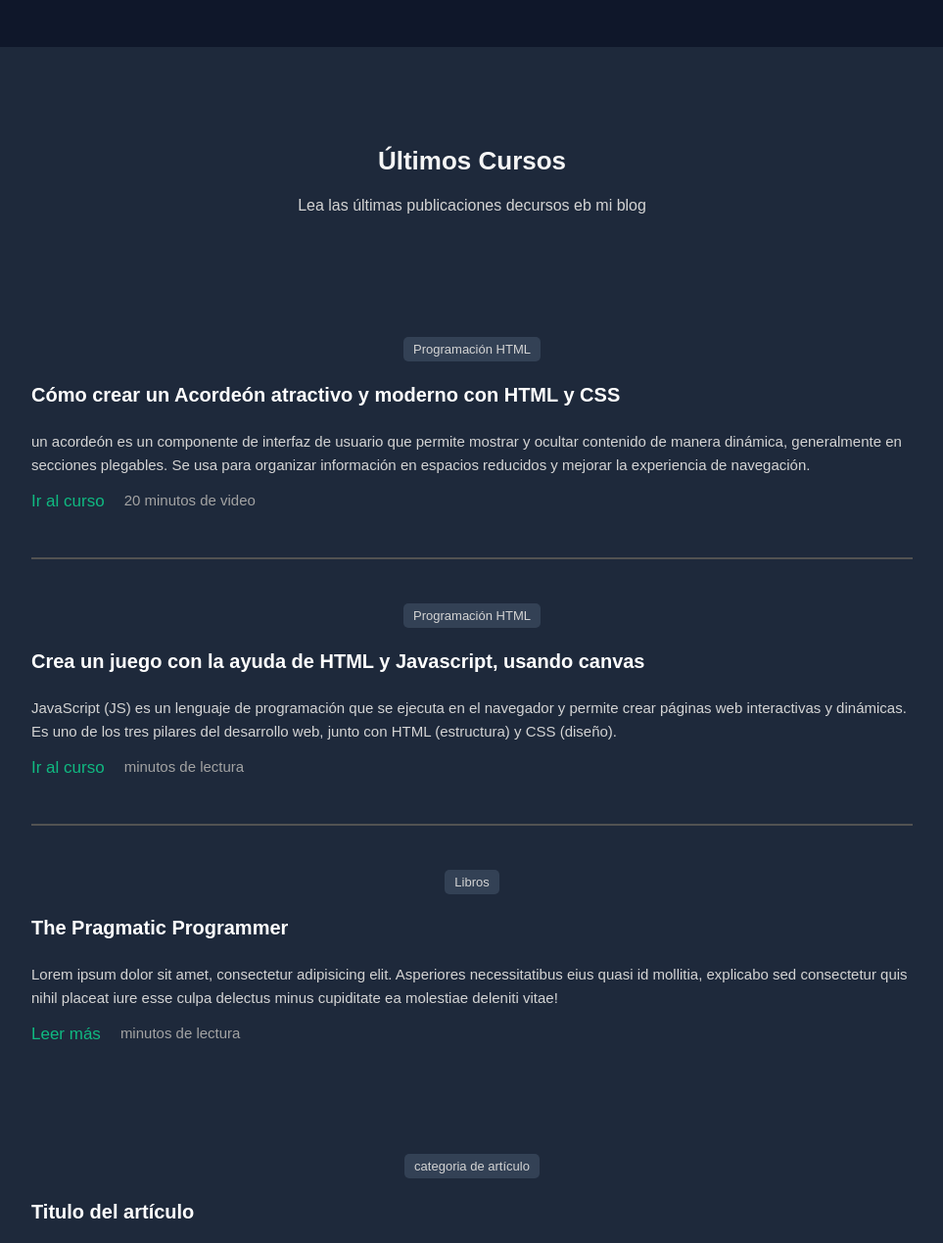
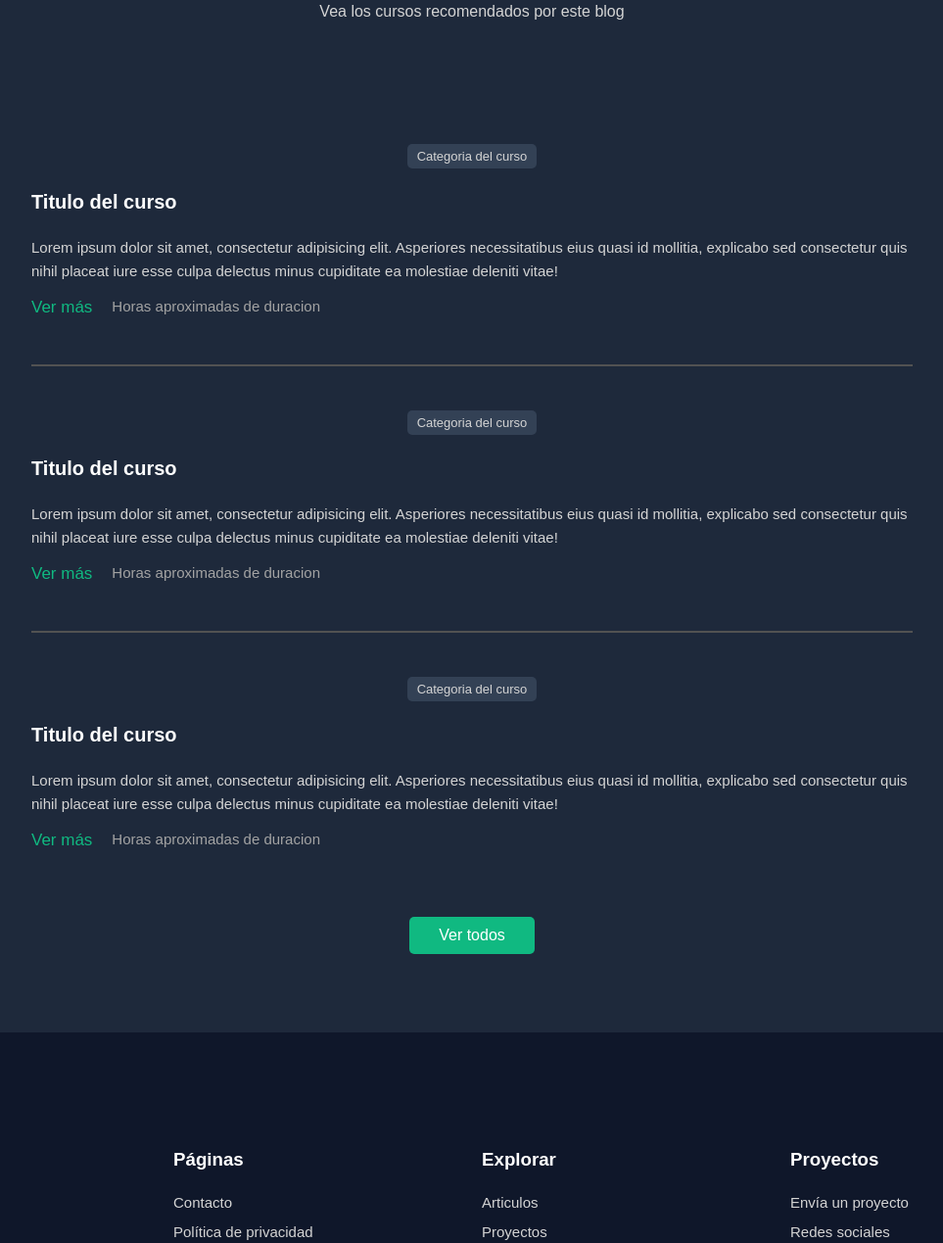
Before and after one commit to TowyPrime/BlogAngel, a plain HTML site: page cursos.html in a window 1280 px wide. Shown: the part 984-2253 px from the top of the page at 98% size, without its empty margins (158-1121 px from the left). Drawn offline with Linux system fonts and the light colour scheme.

Commit message:
Update cursos.html

```diff
--- a/cursos.html
+++ b/cursos.html
@@ -43,11 +43,10 @@
         <section class="contenedor-header">
             <div class="contenido-header">
                 <h1>Sección de cursos</h1>
-                <p>En esta sección encontraremos cursos interesantes que le pueden ayudar en diferentes ámbitos
-                    dentro del mundo de la programación.</p>
+                <p>Sección de cursos recomendados por este blog</p>
                 <div class="botones-header">
-                    <a href="#">Enviar proyectos</a>
-                    <a href="#">Leer artículos</a>
+                    <a href="/formulario.html">Enviar recomendaciones de cursos</a>
+                    <a href="/libros.html">Ver libros</a>
                 </div>
 
             </div>
@@ -58,44 +57,14 @@
     </header>
     <main>
         <div class="seccion-principal">
-            <h2>Últimos Cursos</h2>
-            <p class="parrafo-titulo"> Lea las últimas publicaciones decursos eb mi blog</p>
+            <h2>Últimos cursos recomendados</h2>
+            <p class="parrafo-titulo"> Vea los cursos recomendados por este blog</p>
             <section class="contenedor-articulos">
                 <!--1-->
                 <div class="articulo">
                     <!--categoria-->
-                    <span class="etiqueta">Programación HTML</span>
-                    <h2><a href="https://www.youtube.com/watch?v=oLoUCXA-3hY">Cómo crear un Acordeón atractivo y moderno con HTML y CSS</a></h2>
-                    <p>
-                        un acordeón es un componente de interfaz de usuario que permite mostrar y
-                        ocultar contenido de manera dinámica, generalmente en secciones plegables.
-                        Se usa para organizar información en espacios reducidos y mejorar la experiencia de navegación.
-                    </p>
-                    <div class="mas-informacion">
-                        <a href="https://www.youtube.com/watch?v=oLoUCXA-3hY">Ir al curso</a>
-                        <span class="span-lectura">20 minutos de video</span>
-                    </div>
-                </div>
-                <!-- 2-->
-                <div class="articulo">
-                    <!--categoria-->
-                    <span class="etiqueta">Programación HTML</span>
-                    <h2><a href="https://www.youtube.com/watch?v=NHUfjS0Uehg">Crea un juego con la ayuda de HTML y Javascript, usando canvas</a></h2>
-                    <p>
-                        JavaScript (JS) es un lenguaje de programación que se ejecuta en el navegador y permite crear
-                        páginas web interactivas y dinámicas. Es uno de los tres pilares del desarrollo web, junto con
-                        HTML (estructura) y CSS (diseño).
-                    </p>
-                    <div class="mas-informacion">
-                        <a href="https://www.youtube.com/watch?v=NHUfjS0Uehg">Ir al curso</a>
-                        <span class="span-lectura">minutos de lectura</span>
-                    </div>
-                </div>
-                <!-- 3-->
-                <div class="articulo">
-                    <!--categoria-->
-                    <span class="etiqueta">Libros</span>
-                    <h2><a href="#">The Pragmatic Programmer</a></h2>
+                    <span class="etiqueta">Categoria del curso</span>
+                    <h2><a href="#">Titulo del curso</a></h2>
                     <p>
                         Lorem ipsum dolor sit amet, consectetur adipisicing elit. Asperiores necessitatibus eius quasi
                         id mollitia,
@@ -103,15 +72,15 @@
                         molestiae deleniti vitae!
                     </p>
                     <div class="mas-informacion">
-                        <a href="#">Leer más</a>
-                        <span class="span-lectura">minutos de lectura</span>
+                        <a href="#">Ver más</a>
+                        <span class="span-lectura">Horas aproximadas de duracion</span>
                     </div>
                 </div>
-                <!--4-->
+                <!--2-->
                 <div class="articulo">
                     <!--categoria-->
-                    <span class="etiqueta">categoria de artículo</span>
-                    <h2><a href="#">Titulo del artículo</a></h2>
+                    <span class="etiqueta">Categoria del curso</span>
+                    <h2><a href="#">Titulo del curso</a></h2>
                     <p>
                         Lorem ipsum dolor sit amet, consectetur adipisicing elit. Asperiores necessitatibus eius quasi
                         id mollitia,
@@ -119,15 +88,15 @@
                         molestiae deleniti vitae!
                     </p>
                     <div class="mas-informacion">
-                        <a href="#">Leer más</a>
-                        <span class="span-lectura">minutos de lectura</span>
+                        <a href="#">Ver más</a>
+                        <span class="span-lectura">Horas aproximadas de duracion</span>
                     </div>
                 </div>
-                <!--5-->
+                <!--3-->
                 <div class="articulo">
                     <!--categoria-->
-                    <span class="etiqueta">categoria de artículo</span>
-                    <h2><a href="#">Titulo del artículo</a></h2>
+                    <span class="etiqueta">Categoria del curso</span>
+                    <h2><a href="#">Titulo del curso</a></h2>
                     <p>
                         Lorem ipsum dolor sit amet, consectetur adipisicing elit. Asperiores necessitatibus eius quasi
                         id mollitia,
@@ -135,8 +104,8 @@
                         molestiae deleniti vitae!
                     </p>
                     <div class="mas-informacion">
-                        <a href="#">Leer más</a>
-                        <span class="span-lectura">minutos de lectura</span>
+                        <a href="#">Ver más</a>
+                        <span class="span-lectura">Horas aproximadas de duracion</span>
                     </div>
                 </div>
                 <!--boton ver todos-->
@@ -169,19 +138,21 @@
             <div class="explorar-footer">
                 <h3>Explorar</h3>
                 <ul>
-                    <li><a href="#">Articulos</a></li>
-                    <li><a href="#">Proyectos</a></li>
-                    <li><a href="#">Libros</a></li>
-                    <li><a href="#">Podcast</a></li>
-                    <li><a href="#">Cursos</a></li>
+                    <li><a href="/articulos.html">Articulos</a></li>
+                    <li><a href="/proyectos.html">Proyectos</a></li>
+                    <li><a href="/libros.html">Libros</a></li>
+                    <li><a href="/podcast.html">Podcast</a></li>
+                    <li><a href="/cursos.html">Cursos</a></li>
                 </ul>
             </div>
             <div class="proyectos-footer">
                 <h3>Proyectos</h3>
                 <ul>
-                    <li><a href="#">Envía un proyecto</a></li>
+                    <li><a href="/formulario.html">Envía un proyecto</a></li>
                     <li><a href="#">Redes sociales</a></li>
-                    <li><a href="#">Proyectos de código abierto</a></li>
+                    <li><a
+                            href="https://www.nwtime.org/projects/?gad_source=1&gclid=CjwKCAiAk8G9BhA0EiwAOQxmfjdzsHwVhzlrLPq_RJ66Kd8m-ScvVkPJg-ufyo7SENr2xXVZElCJjBoCkOoQAvD_BwE">Proyectos
+                            de código abierto</a></li>
                 </ul>
 
             </div>
```
